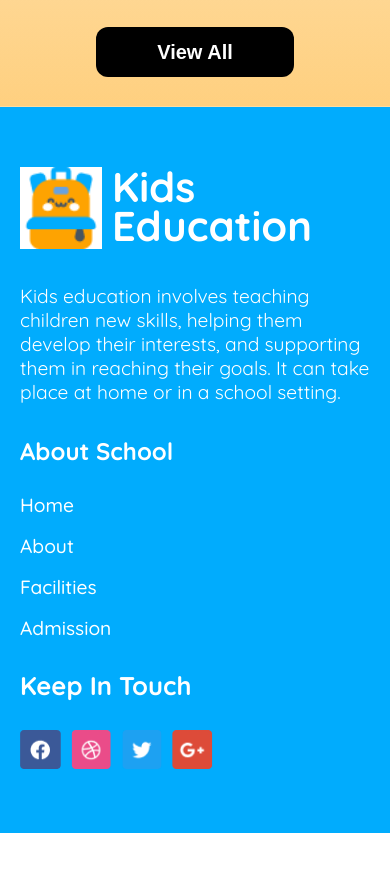
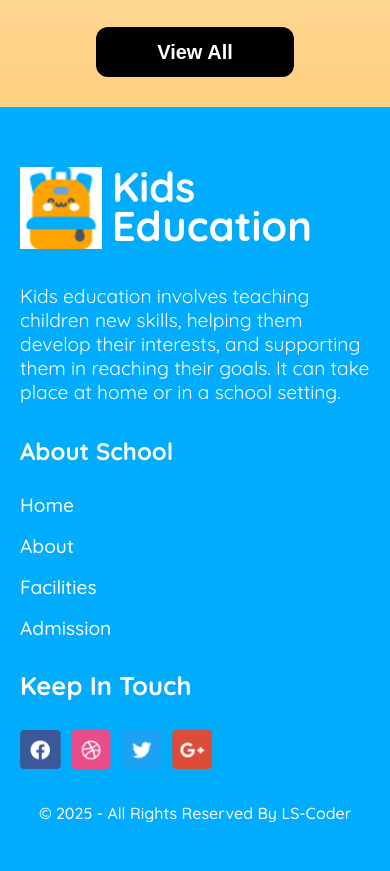
Before and after one commit to Sabbir-75/Kids-School, a plain HTML site: page index.html in a window 390 px wide. Shown: the part 3261-4132 px from the top of the page. Before the commit the page ends 4094 px from the top, so only its background shows below. Drawn offline with Linux system fonts and the light colour scheme.

Commit message:
Added Copyright part and Fully Finished This Website make

```diff
--- a/Style/Responsive_mobile.css
+++ b/Style/Responsive_mobile.css
@@ -1,4 +1,6 @@
 @media screen and (max-width: 576px) {
+
+    /*=============== Header Part Start ===============*/
 
     .container{
         margin: 20px 15px 0px 15px;
@@ -14,8 +16,11 @@
      }
      .menu {
         display: block;
+    }
 
-    }
+     /*=============== Header Part End ===============*/
+    /*=============== Banner Part Start ===============*/
+
     .banner{
         flex-direction: column-reverse;
         align-items: center;
@@ -42,6 +47,9 @@
     .banner_btn::before{
         border-radius: 8px;
     }
+
+     /*=============== Banner Part End ===============*/
+    /*=============== Curriculum Part Start ===============*/
 
     .Curriculum_h2{
         font-size: 1.7rem;
@@ -70,6 +78,8 @@
         display: none;
     }
 
+     /*=============== Curriculum Part End ===============*/
+    /*=============== Stories Part Start ===============*/
 
     .none_block_1{
         display: none;
@@ -85,7 +95,6 @@
         line-height: 22px;
         margin-bottom: 50px;
     }
-
     .Stories_cards{
         margin-left: 20px;
         margin-right: 20px;
@@ -109,10 +118,12 @@
         top: 105px;
         left: 15px;
     }
-
     .view_buttton{
         margin-top: 30px;
     }
+
+    /*=============== Stories Part End ===============*/
+    /*=============== Footer Part Start ===============*/
 
     .footer{
         padding: 60px 20px 60px 20px;
@@ -129,4 +140,13 @@
         gap: 17px;
     }
 
+    .copyright{
+        margin-top: 30px;
+    }
+    .copyright h6{
+        font-size: 1rem;
+        line-height: 20px;
+    }
+
+    /*=============== Footer Part End ===============*/
 }
--- a/Style/style.css
+++ b/Style/style.css
@@ -532,7 +532,7 @@ hr{
 
 .footer{
     background-color: #01ACFD;
-    padding: 123px 228px 174px 140px;
+    padding: 125px 140px 50px 140px;
 }
 .futer_part{
     max-width: 1071px;
@@ -609,4 +609,17 @@ hr{
     opacity: 50%;
 }
 
+.copyright{
+    max-width: 100%;
+    margin-top: 100px;
+    text-align: center;
+}
+.copyright h6{
+    font-size: 1rem;
+    font-weight: 500;
+    color: #FFFFFF;
+    line-height: 26px;
+}
+
+
 /*=============== footer Part End ===============*/
--- a/index.html
+++ b/index.html
@@ -225,7 +225,9 @@
                 </div>
             </div>
         </div>
-
+        <div class="copyright">
+            <h6>&copy; 2025 - All Rights Reserved By LS-Coder</h6>
+        </div>
     </footer>
 
     <!--==================== footer Part End====================-->
```
